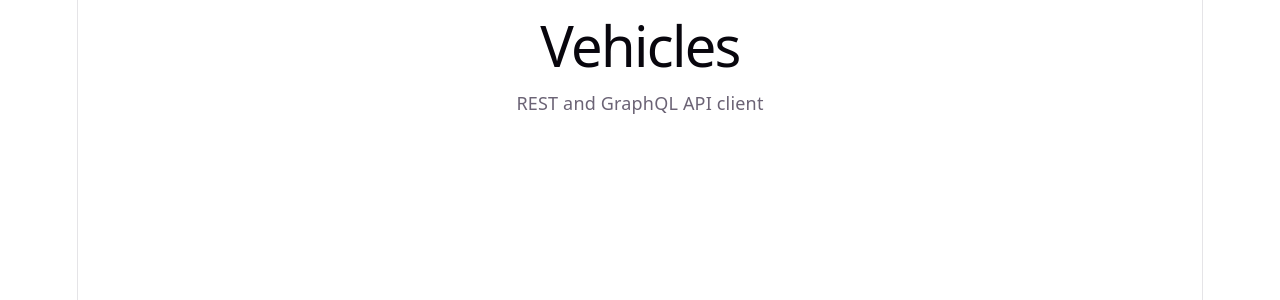
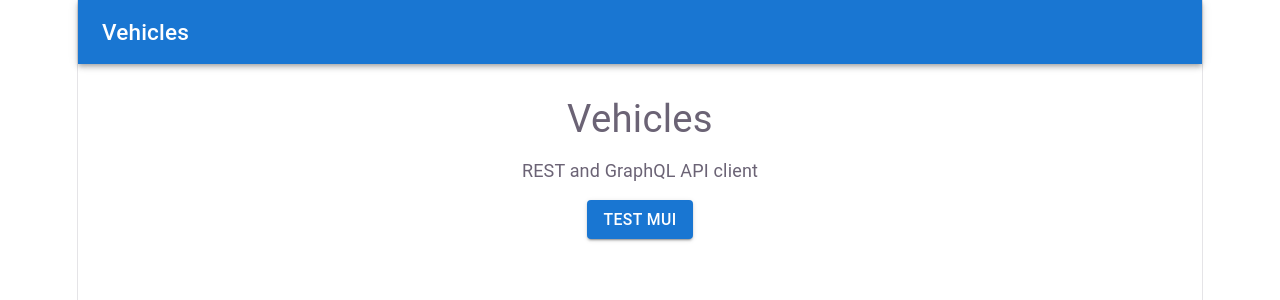
Before and after one commit to FrancoAguirre644/sd-frontend-rest-graphql, a React (Vite) app: page / in a window 1280 px wide. Shown: the top 300 px of the page. Built offline with nearby package versions, Linux system fonts and the light colour scheme.

Commit message:
add Material UI

```diff
--- a/package.json
+++ b/package.json
@@ -10,6 +10,9 @@
     "preview": "vite preview"
   },
   "dependencies": {
+    "@emotion/react": "^11.14.0",
+    "@emotion/styled": "^11.14.1",
+    "@mui/material": "^9.4.0",
     "react": "^19.2.8",
     "react-dom": "^19.2.8"
   },
--- a/src/App.tsx
+++ b/src/App.tsx
@@ -1,9 +1,36 @@
+import {
+  AppBar,
+  Button,
+  Container,
+  Toolbar,
+  Typography,
+} from '@mui/material';
+
 function App() {
   return (
-    <main>
-      <h1>Vehicles</h1>
-      <p>REST and GraphQL API client</p>
-    </main>
+    <>
+      <AppBar position="static">
+        <Toolbar>
+          <Typography variant="h6" component="div">
+            Vehicles
+          </Typography>
+        </Toolbar>
+      </AppBar>
+
+      <Container sx={{ mt: 4 }}>
+        <Typography variant="h4" gutterBottom>
+          Vehicles
+        </Typography>
+
+        <Typography variant="body1" sx={{ mb: 2 }}>
+          REST and GraphQL API client
+        </Typography>
+
+        <Button variant="contained">
+          Test MUI
+        </Button>
+      </Container>
+    </>
   );
 }
 
```
Also changed, not shown: 1 other file (tests, documents, lock files or other folders).
